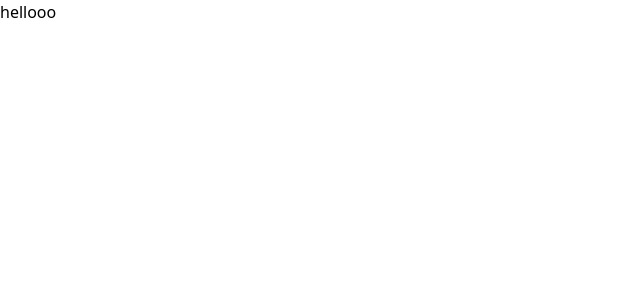
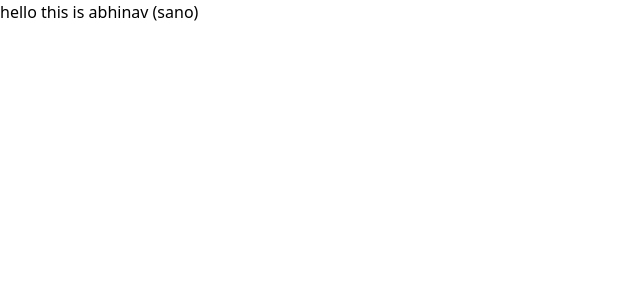
Before and after one commit to prasannarijal35/shikshyaghar, a Next.js app: page / in a window 1280 px wide. Shown: the top 300 px of the page, without its empty margins (0-640 px from the left). Built offline with nearby package versions, Linux system fonts and the light colour scheme.

Commit message:
test commit

```diff
--- a/src/app/page.tsx
+++ b/src/app/page.tsx
@@ -1,3 +1,3 @@
 export default function Home() {
-  return <div>hellooo</div>;
+  return <div>hello this is abhinav (sano)</div>;
 }
```
